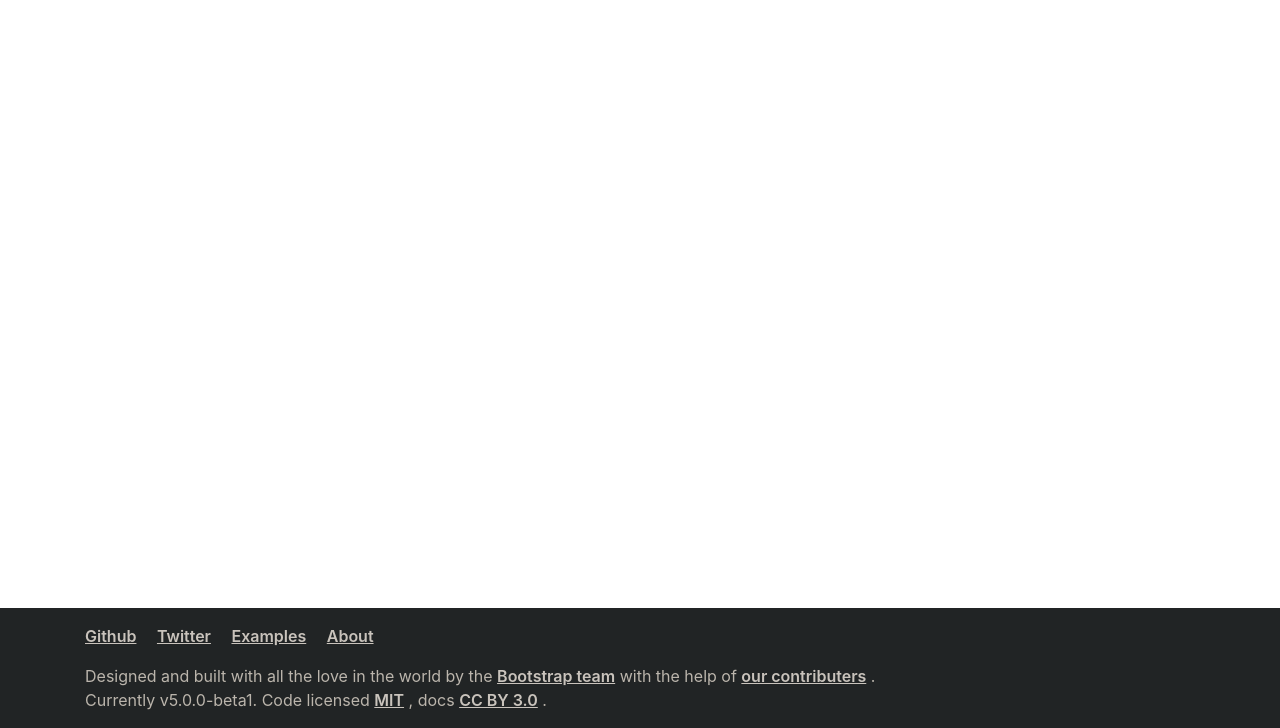
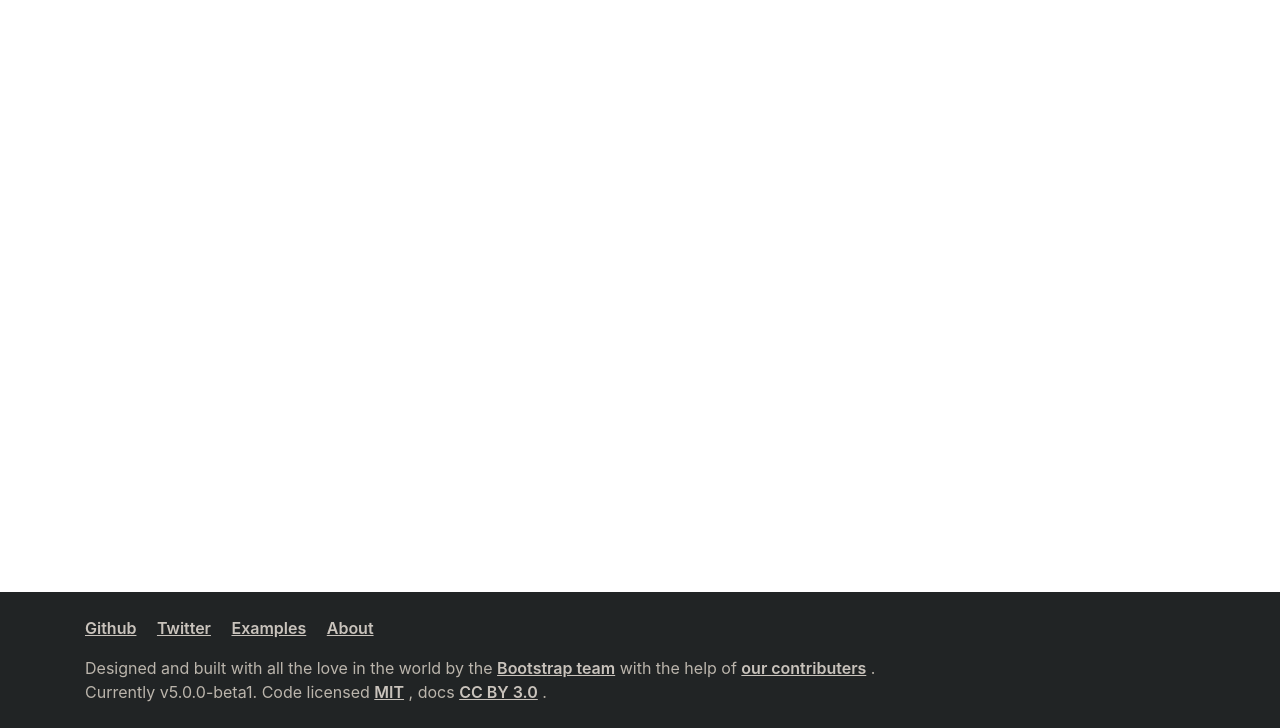
Before and after one commit to kurkurzz/BootstrapWebsite-DarkTheme, a website: page index.html in a window 1280 px wide. Shown: the part 72-800 px from the top of the page. Drawn offline with nearby package versions, Linux system fonts and the light colour scheme.

Commit message:
update footer padding

```diff
--- a/index.html
+++ b/index.html
@@ -68,7 +68,7 @@
             </div>
         </nav>
     </header>
-    <footer class="main-footer mt-3 p-3 text-center text-md-left">
+    <footer class="main-footer mt-3 px-3 py-3 py-sm-4 text-center text-md-left">
         <div class="container">
             <ul class="pl-0 mb-3">
                 <li class="d-inline-block">
```
